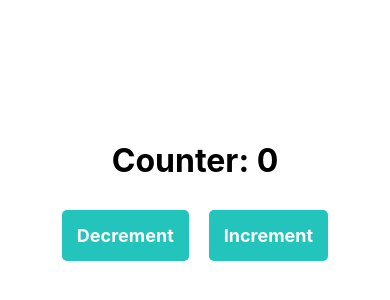
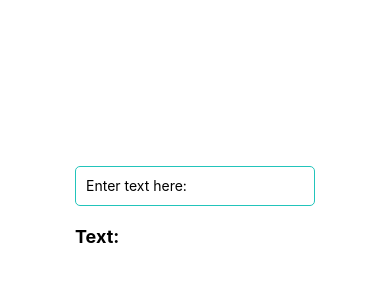
Before and after one commit to veroeb/TA-React-Native, a React Native app: screen / in a window 390 px wide. Shown: the part 216-516 px from the top of the page. Built offline with nearby package versions, Linux system fonts and the light colour scheme.

Commit message:
ta2 (#2)

```diff
--- a/App.js
+++ b/App.js
@@ -1,11 +1,13 @@
 import { StatusBar } from "expo-status-bar";
 import { StyleSheet, View } from "react-native";
 import Counter from "./components/Counter";
+import InputText from "./components/InputText";
 
 export default function App() {
   return (
     <View style={styles.container}>
-      <Counter />
+      {/* <Counter /> */}
+      <InputText />
       <StatusBar style="auto" />
     </View>
   );
--- a/components/Counter.js
+++ b/components/Counter.js
@@ -1,7 +1,7 @@
 import React, { useState } from "react";
 import { View, Text, StyleSheet, TouchableOpacity } from "react-native";
 
-const CounterApp = () => {
+const Counter = () => {
   const [counter, setCounter] = useState(0);
 
   const increaseCounter = () => {
@@ -54,4 +54,4 @@ const styles = StyleSheet.create({
   },
 });
 
-export default CounterApp;
+export default Counter;
--- /dev/null
+++ b/components/InputText.js
@@ -0,0 +1,39 @@
+import React, { useState } from "react";
+import { View, Text, StyleSheet, TextInput } from "react-native";
+
+const InputText = () => {
+  const [inputText, setInputText] = useState("");
+
+  const handleChange = (value) => {
+    setInputText(value);
+  };
+
+  return (
+    <View style={styles.container}>
+      <TextInput
+        style={styles.textInput}
+        placeholder="Enter text here:"
+        value={inputText}
+        onChangeText={handleChange}
+      />
+      <Text style={styles.resultText}>Text: {inputText}</Text>
+    </View>
+  );
+};
+
+const styles = StyleSheet.create({
+  textInput: {
+    height: 40,
+    borderColor: "#22c4bb",
+    borderWidth: 1,
+    paddingHorizontal: 10,
+    marginBottom: 20,
+    borderRadius: 5,
+  },
+  resultText: {
+    fontSize: 18,
+    fontWeight: "bold",
+  },
+});
+
+export default InputText;
```
